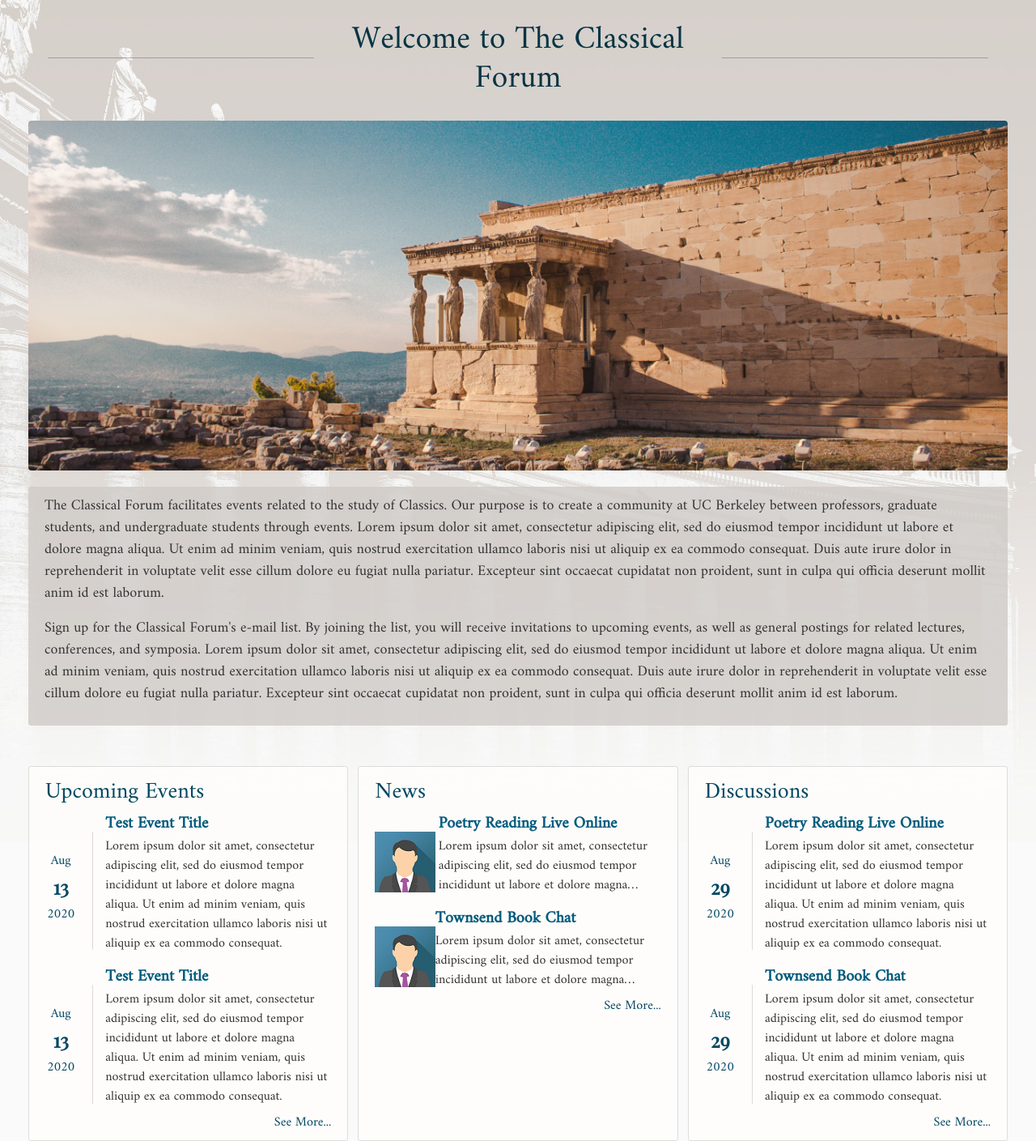
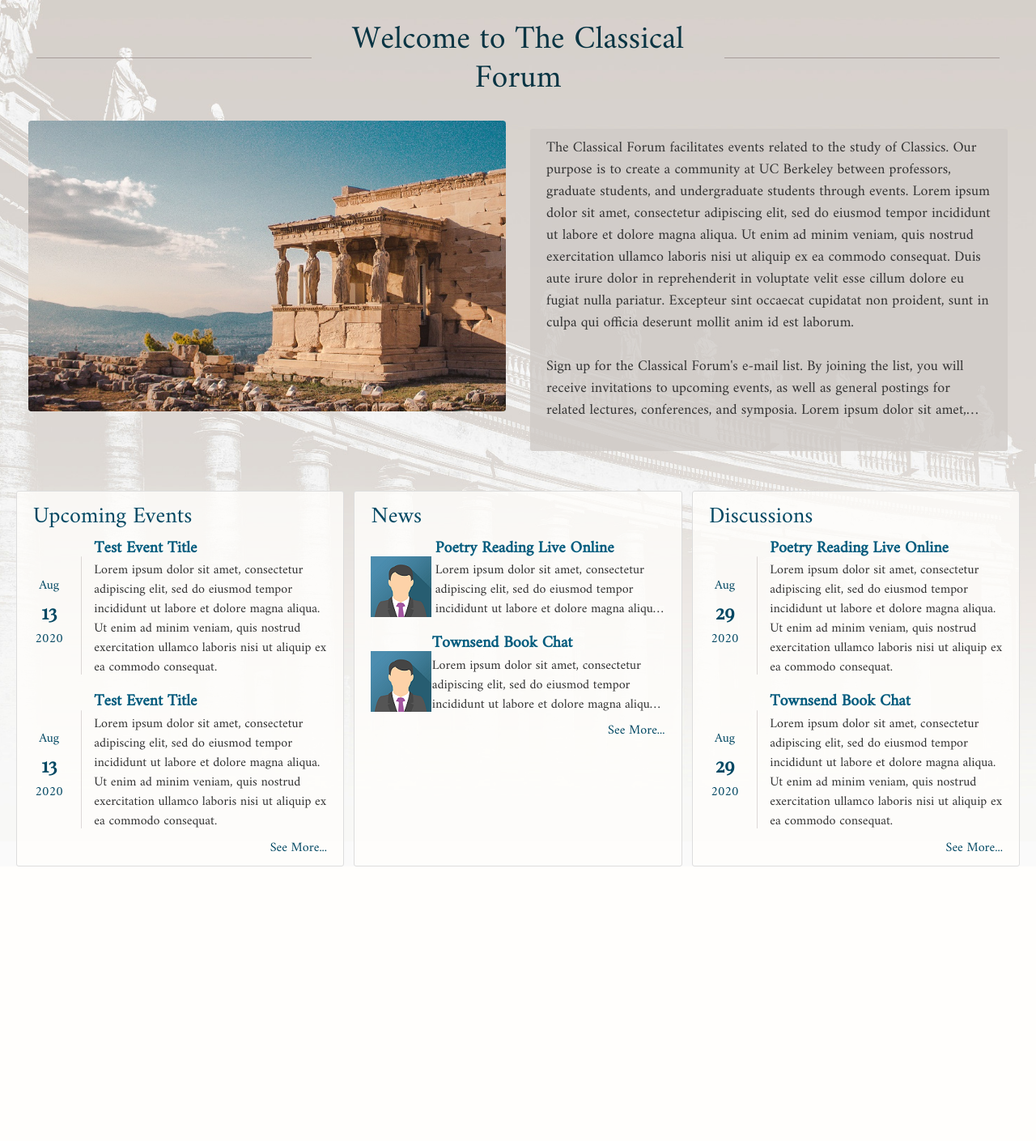
Before and after one commit to willsieving/classical_forum, a Flask app: page / in a window 1280 px wide. Shown: the part 81-1490 px from the top of the page at 81% size. After the commit the page ends 1151 px from the top, so only its background shows below. Run offline with Flask 2, Linux system fonts and the light colour scheme; data comes from the database, SQL or seed files in the repository; some libraries are stand-ins or nearby versions.

Commit message:
Rearranged Home page

```diff
--- a/flask_server/static/main_forum.css
+++ b/flask_server/static/main_forum.css
@@ -96,6 +96,13 @@ body, html {
 .line-clamp {
   display: -webkit-box;
   -webkit-line-clamp: 3;
+  -webkit-box-orient: vertical;
+  overflow: hidden;
+}
+
+.line-clamp-para {
+  display: -webkit-box;
+  -webkit-line-clamp: 13;
   -webkit-box-orient: vertical;
   overflow: hidden;
 }
--- a/flask_server/templates/home.html
+++ b/flask_server/templates/home.html
@@ -4,7 +4,7 @@
 
 {% block content %}
 
-<div style="padding-top: 20px">
+<div class="container-fluid" style="padding-top: 20px">
     <div class="row" style="flex-wrap: nowrap; margin-bottom: 20px">
         <div class="border-center rounded"></div>
         <h1 class="text-center" style="color: #083443; margin-top: 0.8%; min-width: 37%">Welcome to The Classical Forum</h1>
@@ -14,16 +14,16 @@
 
 
     <div class="row">
-
-        <img class="rounded img-fluid" style="min-width: 100%" src="{{ url_for('static', filename='greece_long.jpg') }}">
-        <div class="content-section" style="background: rgba(208,203,199,0.8); border: 0px">
-            <p style="font-size: large">The Classical Forum facilitates events related to the study of Classics. Our purpose is to create a community at UC Berkeley between professors, graduate students, and undergraduate students through events. Lorem ipsum dolor sit amet, consectetur adipiscing elit, sed do eiusmod tempor incididunt ut labore et dolore magna aliqua. Ut enim ad minim veniam, quis nostrud exercitation ullamco laboris nisi ut aliquip ex ea commodo consequat. Duis aute irure dolor in reprehenderit in voluptate velit esse cillum dolore eu fugiat nulla pariatur. Excepteur sint occaecat cupidatat non proident, sunt in culpa qui officia deserunt mollit anim id est laborum.</p>
-            <p style="font-size: large">Sign up for the Classical Forum's e-mail list. By joining the list, you will receive invitations to upcoming events, as well as general postings for related lectures, conferences, and symposia. Lorem ipsum dolor sit amet, consectetur adipiscing elit, sed do eiusmod tempor incididunt ut labore et dolore magna aliqua. Ut enim ad minim veniam, quis nostrud exercitation ullamco laboris nisi ut aliquip ex ea commodo consequat. Duis aute irure dolor in reprehenderit in voluptate velit esse cillum dolore eu fugiat nulla pariatur. Excepteur sint occaecat cupidatat non proident, sunt in culpa qui officia deserunt mollit anim id est laborum.</p>
+        <div class="col-lg">
+            <img class="rounded img-fluid my-auto" style="margin-top: 10px; margin-bottom: 10px" src="{{ url_for('static', filename='greece_long.jpg') }}">
         </div>
 
+        <div class="col-lg">
+            <div class="content-section" style="background: rgba(208,203,199,0.8); border: 0px; margin-top: 10px; margin-bottom: 10px; height: 93%;">
+                <p class="line-clamp-para" style="font-size: large">The Classical Forum facilitates events related to the study of Classics. Our purpose is to create a community at UC Berkeley between professors, graduate students, and undergraduate students through events. Lorem ipsum dolor sit amet, consectetur adipiscing elit, sed do eiusmod tempor incididunt ut labore et dolore magna aliqua. Ut enim ad minim veniam, quis nostrud exercitation ullamco laboris nisi ut aliquip ex ea commodo consequat. Duis aute irure dolor in reprehenderit in voluptate velit esse cillum dolore eu fugiat nulla pariatur. Excepteur sint occaecat cupidatat non proident, sunt in culpa qui officia deserunt mollit anim id est laborum. <br> <br> Sign up for the Classical Forum's e-mail list. By joining the list, you will receive invitations to upcoming events, as well as general postings for related lectures, conferences, and symposia. Lorem ipsum dolor sit amet, consectetur adipiscing elit, sed do eiusmod tempor incididunt ut labore et dolore magna aliqua. Ut enim ad minim veniam, quis nostrud exercitation ullamco laboris nisi ut aliquip ex ea commodo consequat. Duis aute irure dolor in reprehenderit in voluptate velit esse cillum dolore eu fugiat nulla pariatur. Excepteur sint occaecat cupidatat non proident, sunt in culpa qui officia deserunt mollit anim id est laborum.</p>
+            </div>
+        </div>
     </div>
-
-
     <div class="row" style="padding-top: 30px">
         <div class="col content-section inner" style="padding-top: 15px; min-width: 300px">
             <h3 class="event-text" style="margin-left: 0%; margin-bottom: 3%">Upcoming Events</h3>
--- a/flask_server/templates/layout.html
+++ b/flask_server/templates/layout.html
@@ -74,7 +74,7 @@
       </nav>
     </header>
     <main role="main" class="main-border">
-        <div>
+        <div style="margin-left: -30px">
         {% block content %}{% endblock %}
         </div>
     </main>
```
Also changed, not shown: flask_server/static/greece_long.jpg, flask_server/static/unused/greece_long.jpg (added).
